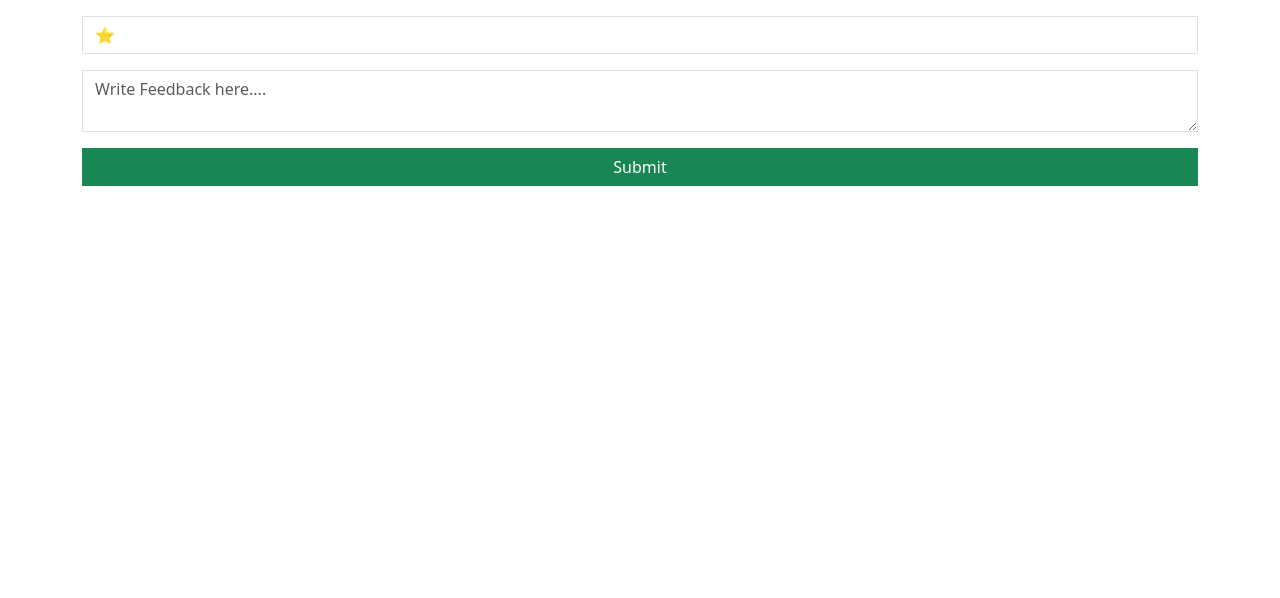
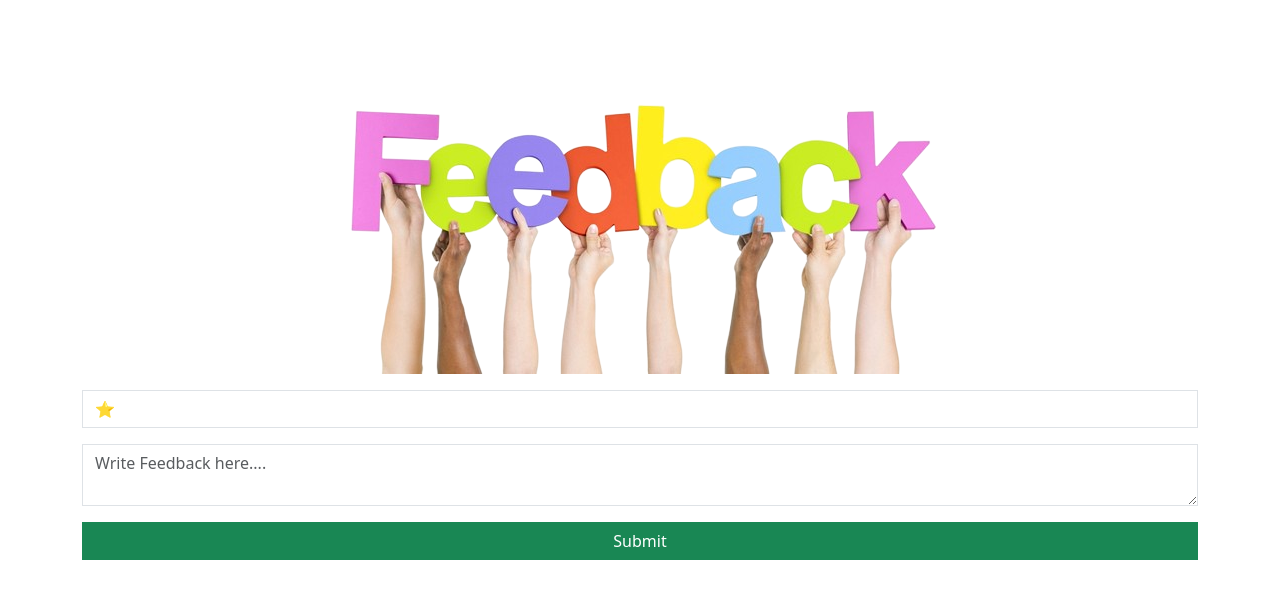
Before and after one commit to AkshayNagdiya/Feedback, a plain HTML site: page index.html in a window 1280 px wide. Drawn offline with nearby package versions, Linux system fonts and the light colour scheme; the site is published under a folder, as on GitHub Pages, so addresses that start at the root find nothing.

Commit message:
Update index.html

```diff
--- a/index.html
+++ b/index.html
@@ -14,7 +14,7 @@
     <div class="container">
         <!-- <h1 class="text-center my-5 display-2">Rating App</h1> -->
         <div class="d-flex justify-content-center align-items-center">
-            <img class="d-flex justify-content-center align-items-center" src="/Feedback.png" alt="">
+            <img class="d-flex justify-content-center align-items-center" src="Feedback.png" alt="img">
         </div>
         <form class="my-3">
             <select name="rating" id="Rating" class="form-control rounded-0">
```
